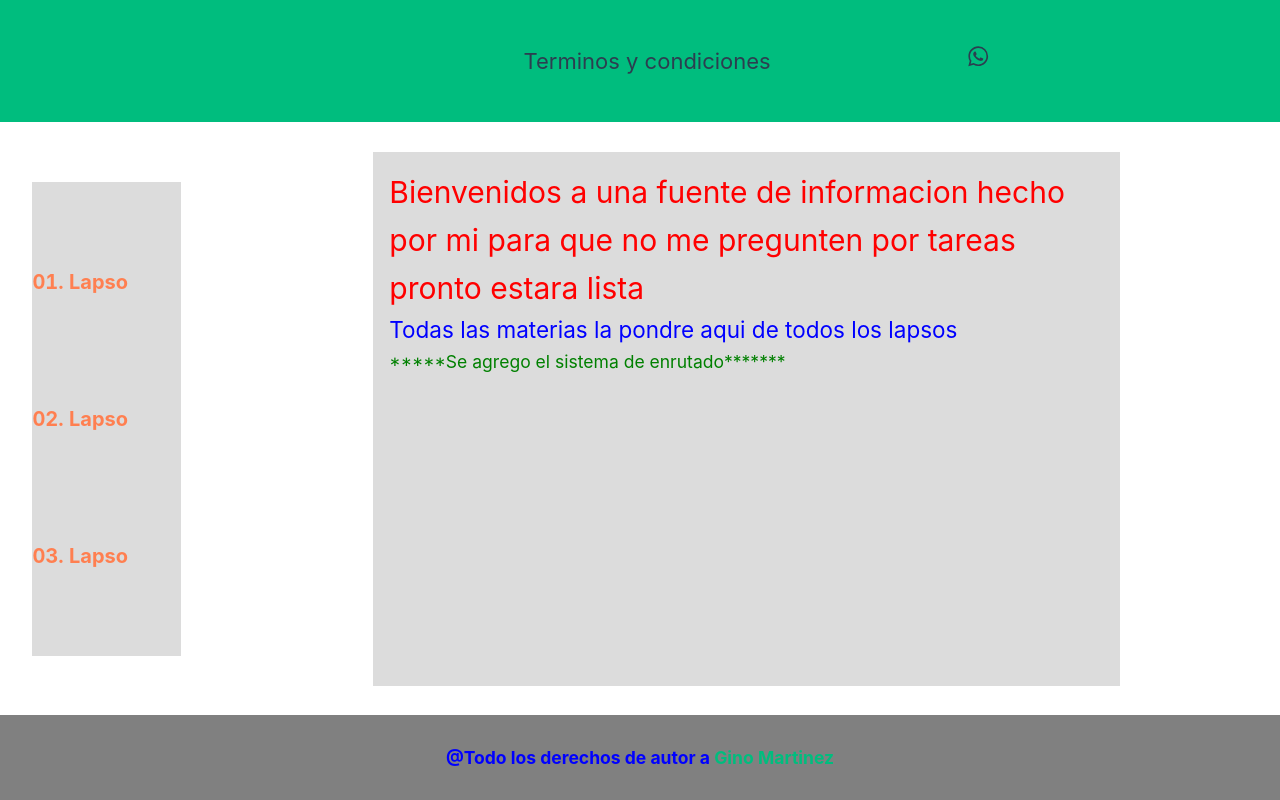
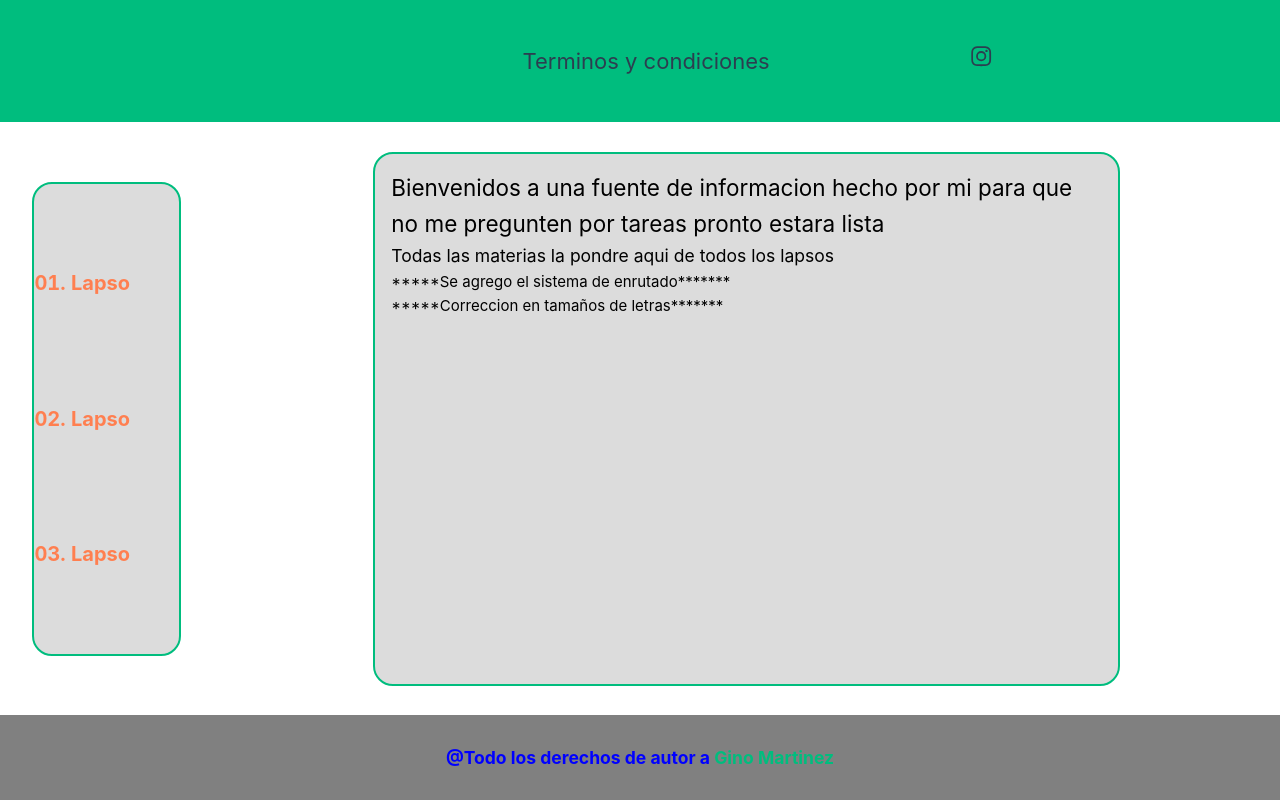
Before and after one commit to GinoMartinez080808/Proyecto-Inv-del-liceo, a Vue app in the folder inv-lic/: page / in a window 1280 px wide. Built offline with nearby package versions, Linux system fonts and the light colour scheme.

Commit message:
modified:   inv-lic/src/App.vue 	modified:   inv-lic/src/assets/main.css 	modified:   inv-lic/src/components/Whastapp.vue 	modified:   inv-lic/src/views/HomeView.vue

```diff
--- a/inv-lic/src/App.vue
+++ b/inv-lic/src/App.vue
@@ -47,7 +47,7 @@ function mostrarEduF(){
     <div class="info">
     <ul class="ulI">
       <li>Terminos y condiciones</li>
-      <li><Whastapp/></li>
+      <li><a target="_blank"href="https://www.instagram.com/ginojmm17?igsh=YmtjOHlqcWxpYXYz"></a><Whastapp/></li>
       <li></li>
     </ul>
     </div>
@@ -402,6 +402,7 @@ align-items: center;
 flex-direction: row;
 font-size: 22px;
 list-style: none;
+
 }
 .clases { grid-area: clases;
 display: flex;
--- a/inv-lic/src/assets/main.css
+++ b/inv-lic/src/assets/main.css
@@ -35,11 +35,14 @@ body {
    padding:1rem ;
    font-size: 16px;
 
+
     }
     .links{
       background: gainsboro;
       height: 80%;
       width: 90%;
+      border-radius: 20px;
+      border: 2px solid hsla(160, 100%, 37%, 1);
     }
   #app {
     display: grid;
@@ -74,11 +77,14 @@ body {
     align-items: normal;
     flex-direction: column;
     padding:2rem ;
+
     }
     .links{
       background: gainsboro;
       height: 80%;
       width: 70%;
+      border-radius: 20px;
+      border: 2px solid hsla(160, 100%, 37%, 1);
     }
   #app {
 
@@ -110,6 +116,8 @@ body {
   padding:1rem;
   overflow: auto;
   background: gainsboro;
+  border-radius: 20px;
+  border: 2px solid hsla(160, 100%, 37%, 1) ;
 }
 
 
--- a/inv-lic/src/components/Whastapp.vue
+++ b/inv-lic/src/components/Whastapp.vue
@@ -2,11 +2,18 @@
 import { defineComponent } from 'vue';
 
 defineComponent({
-  name: 'BxlWhatsapp',
+  name: 'BxlInstagram',
 });
 </script>
 <template>
+
 	<svg xmlns="http://www.w3.org/2000/svg" width="1.2em" height="1.2em" viewBox="0 0 24 24">
-		<path fill="currentColor" fill-rule="evenodd" d="M18.403 5.633A8.92 8.92 0 0 0 12.053 3c-4.948 0-8.976 4.027-8.978 8.977c0 1.582.413 3.126 1.198 4.488L3 21.116l4.759-1.249a9 9 0 0 0 4.29 1.093h.004c4.947 0 8.975-4.027 8.977-8.977a8.93 8.93 0 0 0-2.627-6.35m-6.35 13.812h-.003a7.45 7.45 0 0 1-3.798-1.041l-.272-.162l-2.824.741l.753-2.753l-.177-.282a7.45 7.45 0 0 1-1.141-3.971c.002-4.114 3.349-7.461 7.465-7.461a7.4 7.4 0 0 1 5.275 2.188a7.42 7.42 0 0 1 2.183 5.279c-.002 4.114-3.349 7.462-7.461 7.462m4.093-5.589c-.225-.113-1.327-.655-1.533-.73s-.354-.112-.504.112s-.58.729-.711.879s-.262.168-.486.056s-.947-.349-1.804-1.113c-.667-.595-1.117-1.329-1.248-1.554s-.014-.346.099-.458c.101-.1.224-.262.336-.393s.149-.224.224-.374s.038-.281-.019-.393c-.056-.113-.505-1.217-.692-1.666c-.181-.435-.366-.377-.504-.383a10 10 0 0 0-.429-.008a.83.83 0 0 0-.599.28c-.206.225-.785.767-.785 1.871s.804 2.171.916 2.321s1.582 2.415 3.832 3.387c.536.231.954.369 1.279.473c.537.171 1.026.146 1.413.089c.431-.064 1.327-.542 1.514-1.066s.187-.973.131-1.067s-.207-.151-.43-.263" clip-rule="evenodd" />
+		<path fill="currentColor" d="M11.999 7.377a4.623 4.623 0 1 0 0 9.248a4.623 4.623 0 0 0 0-9.248m0 7.627a3.004 3.004 0 1 1 0-6.008a3.004 3.004 0 0 1 0 6.008" />
+		<circle cx="16.806" cy="7.207" r="1.078" fill="currentColor" />
+		<path fill="currentColor" d="M20.533 6.111A4.6 4.6 0 0 0 17.9 3.479a6.6 6.6 0 0 0-2.186-.42c-.963-.042-1.268-.054-3.71-.054s-2.755 0-3.71.054a6.6 6.6 0 0 0-2.184.42a4.6 4.6 0 0 0-2.633 2.632a6.6 6.6 0 0 0-.419 2.186c-.043.962-.056 1.267-.056 3.71s0 2.753.056 3.71c.015.748.156 1.486.419 2.187a4.6 4.6 0 0 0 2.634 2.632a6.6 6.6 0 0 0 2.185.45c.963.042 1.268.055 3.71.055s2.755 0 3.71-.055a6.6 6.6 0 0 0 2.186-.419a4.6 4.6 0 0 0 2.633-2.633c.263-.7.404-1.438.419-2.186c.043-.962.056-1.267.056-3.71s0-2.753-.056-3.71a6.6 6.6 0 0 0-.421-2.217m-1.218 9.532a5 5 0 0 1-.311 1.688a3 3 0 0 1-1.712 1.711a5 5 0 0 1-1.67.311c-.95.044-1.218.055-3.654.055c-2.438 0-2.687 0-3.655-.055a5 5 0 0 1-1.669-.311a3 3 0 0 1-1.719-1.711a5.1 5.1 0 0 1-.311-1.669c-.043-.95-.053-1.218-.053-3.654s0-2.686.053-3.655a5 5 0 0 1 .311-1.687c.305-.789.93-1.41 1.719-1.712a5 5 0 0 1 1.669-.311c.951-.043 1.218-.055 3.655-.055s2.687 0 3.654.055a5 5 0 0 1 1.67.311a3 3 0 0 1 1.712 1.712a5.1 5.1 0 0 1 .311 1.669c.043.951.054 1.218.054 3.655s0 2.698-.043 3.654z" />
 	</svg>
+
 </template>
+<style scoped>
+
+</style>
--- a/inv-lic/src/views/HomeView.vue
+++ b/inv-lic/src/views/HomeView.vue
@@ -4,20 +4,24 @@ import TheWelcome from '../components/TheWelcome.vue'
 
 <template>
   <div class="pag">
-    <h1>Bienvenidos a una fuente de informacion hecho por mi para que no me pregunten por tareas pronto estara lista</h1>
-    <h2>Todas las materias la pondre aqui de todos los lapsos</h2>
-    <h3>*****Se agrego el sistema de enrutado*******</h3>
+    <h2>Bienvenidos a una fuente de informacion hecho por mi para que no me pregunten por tareas pronto estara lista</h2>
+    <h3>Todas las materias la pondre aqui de todos los lapsos</h3>
+    <h4>*****Se agrego el sistema de enrutado*******</h4>
+    <h4>*****Correccion en tamaños de letras*******</h4>
   </div>
 </template>
 <style scoped>
 
+h2{
+  color: black;
+}
 h1{
-  color: red;
-}
-h2{
-  color: blue;
+color: black;
 }
 h3{
-  color:green;
+color: black;
+}
+h4{
+ color: black;
 }
 </style>
```
